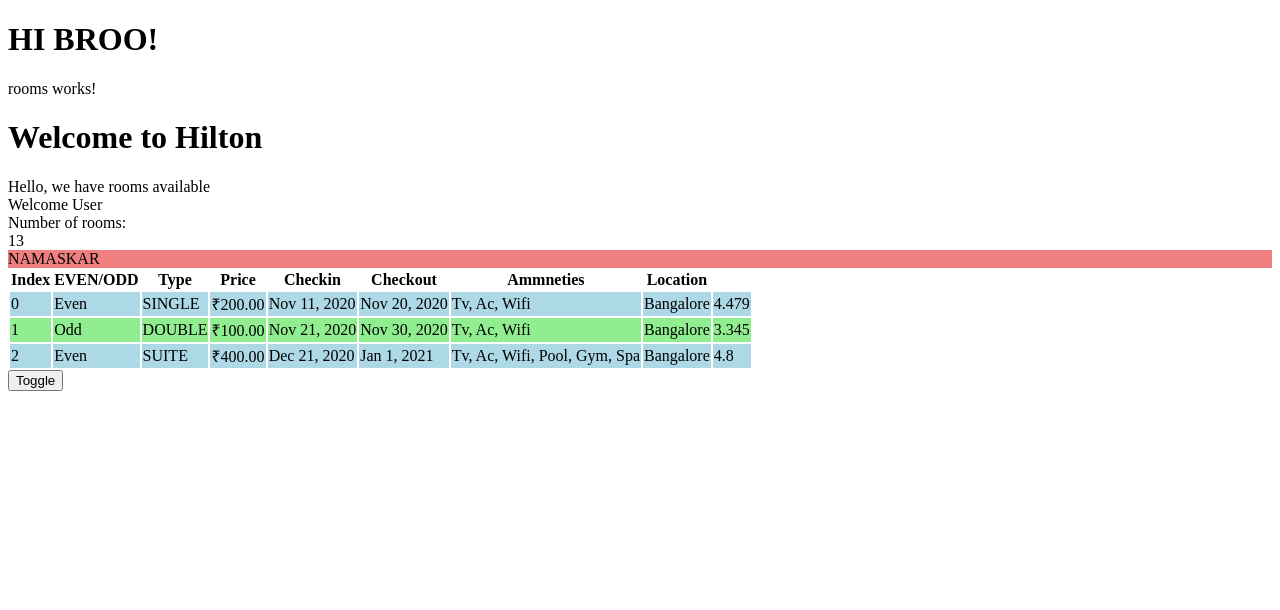
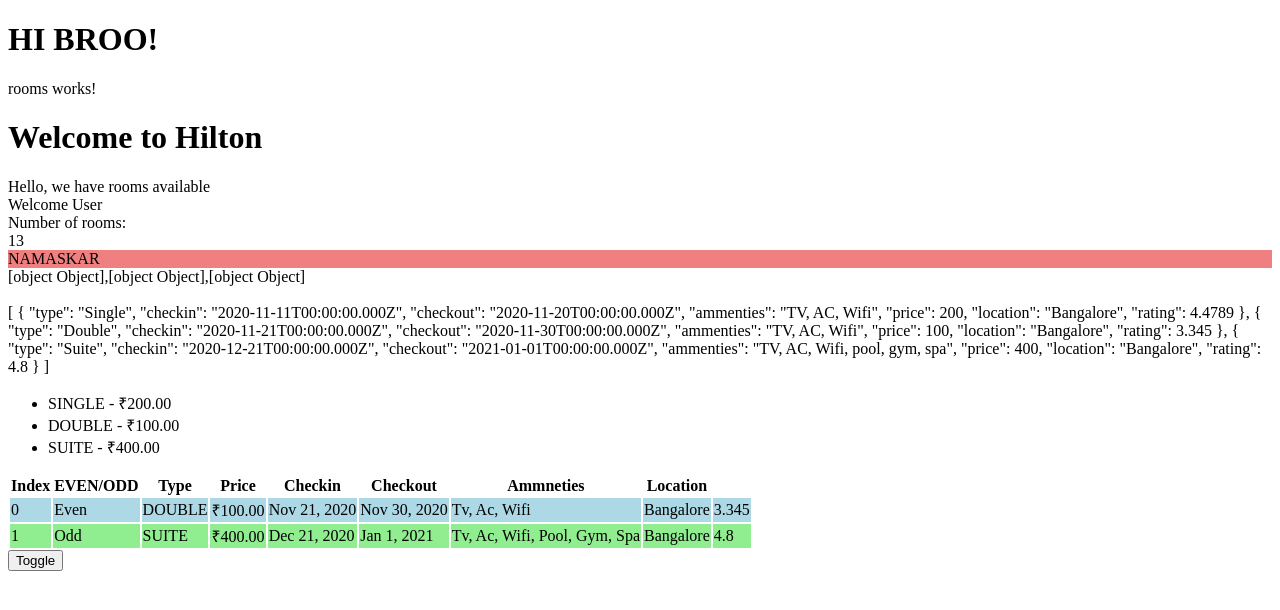
Before and after one commit to SamyakPaharia/hotelinventoryapp, an Angular app: page / in a window 1280 px wide. Shown: the top 610 px of the page. Built offline with nearby package versions, Linux system fonts and the light colour scheme.

Commit message:
Json and Slice Pipes

```diff
--- a/src/app/rooms/rooms.component.html
+++ b/src/app/rooms/rooms.component.html
@@ -25,6 +25,25 @@
   </div> -->
 
   <div>
+
+    {{ roomList }}
+    <br>
+    <br>
+
+    {{ roomList | json }}
+
+  </div>
+
+  <div>
+
+    <ul>
+      <li *ngFor="let room of roomList">
+        {{ room.type | uppercase }} - {{ room.price | currency: 'INR' }}
+      </li>
+    </ul>
+  </div>
+
+  <div>
     <table>
       <thead>
         <tr>
@@ -41,10 +60,10 @@
 
       <tbody>
         <tr
-          *ngFor="let room of roomList; let i = index; let e = even"
+          *ngFor="let room of roomList | slice : 0-2; let i = index; let e = even"
           [ngStyle]="{ 'background-color': e ? 'lightblue' : 'lightgreen' }"
         >
-          <td>{{ i }}</td>
+          <td>{{ i}}</td>
           <td>{{ e ? "Even " : "Odd " }}</td>
           <td>{{ room.type | uppercase}}</td>
           <td>{{ room.price | currency: 'INR' }}</td>
```
